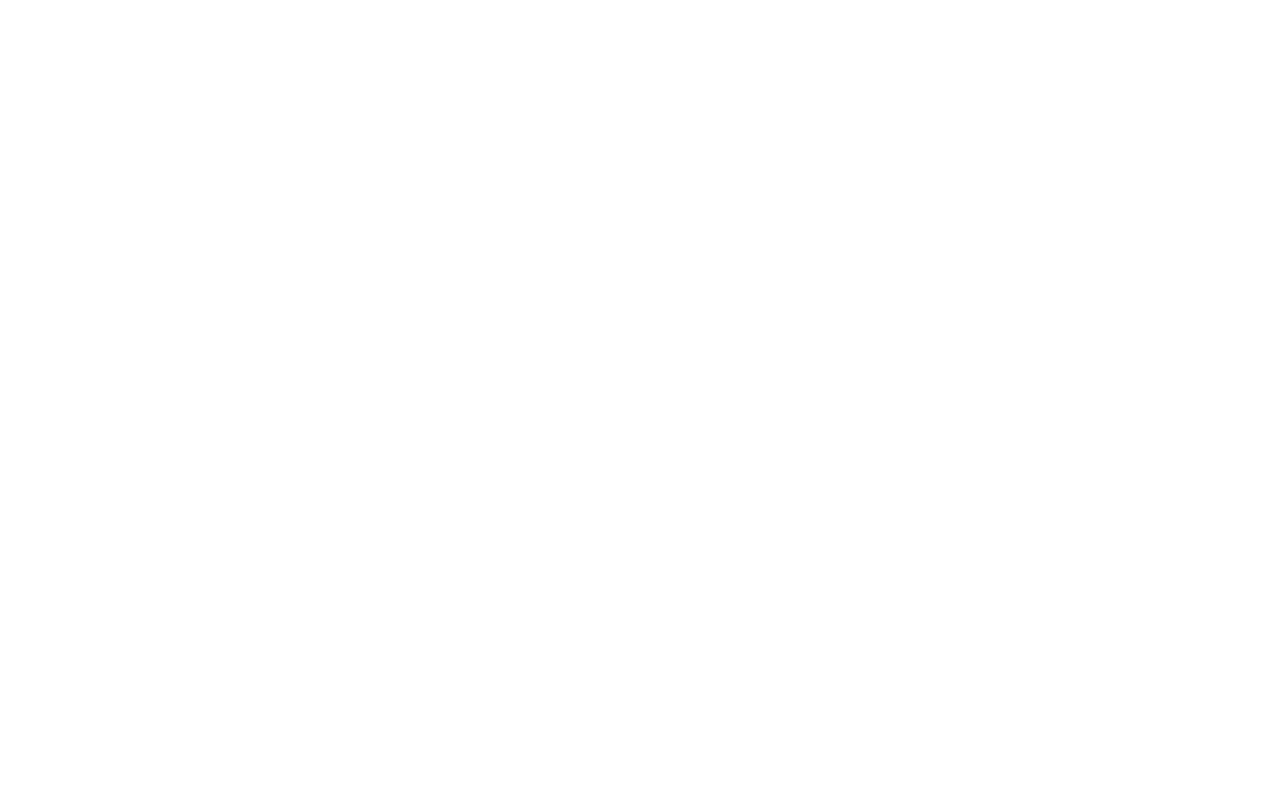
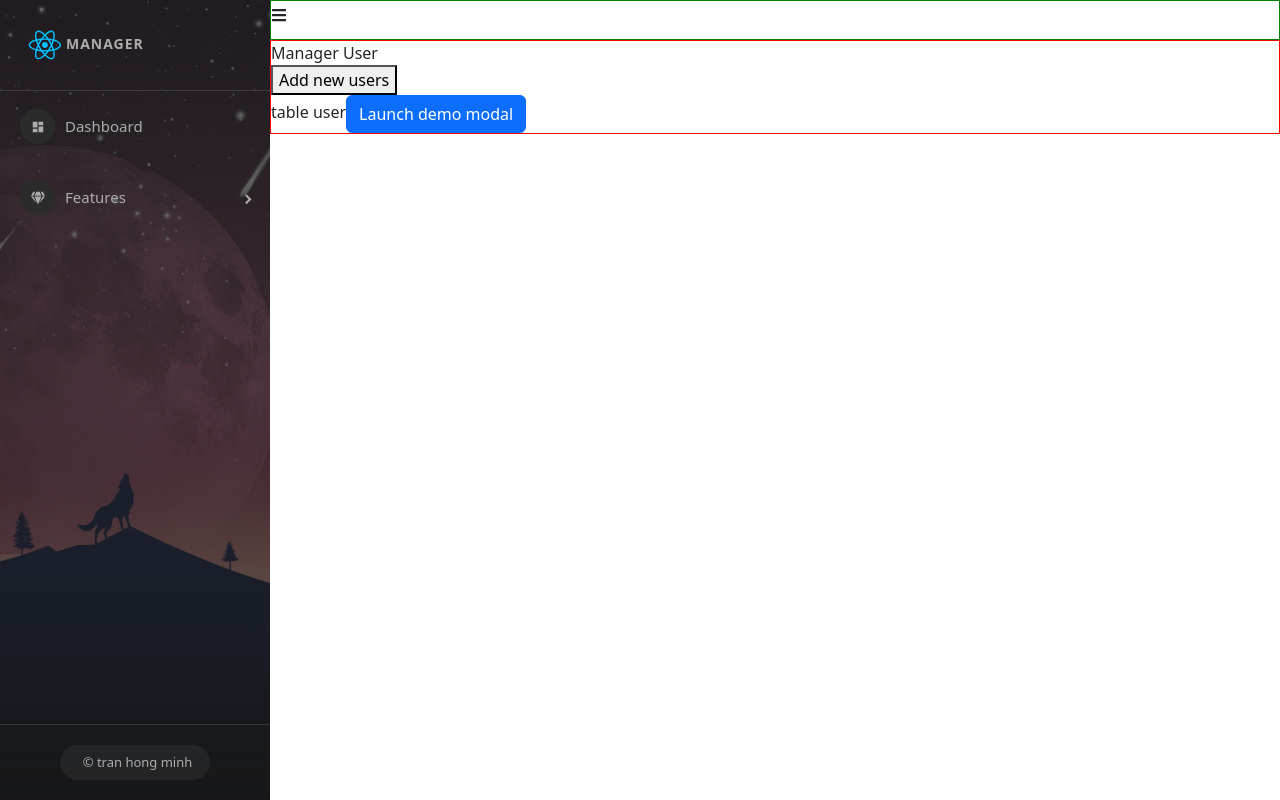
Before and after one commit to Minhth1204/project-reactjs, a React (Create React App) app: page /admins/manage-users in a window 1280 px wide. Before the commit this address had no page. Built offline with nearby package versions, Linux system fonts and the light colour scheme.

Commit message:
chia layout và demo qua form thêm moi nguoi dung

```diff
--- a/package.json
+++ b/package.json
@@ -6,14 +6,17 @@
     "@testing-library/jest-dom": "^5.17.0",
     "@testing-library/react": "^13.4.0",
     "@testing-library/user-event": "^13.5.0",
+    "axios": "0.27.2",
     "bootstrap": "^5.3.3",
     "react": "^18.3.1",
     "react-bootstrap": "^2.10.2",
     "react-dom": "^18.3.1",
     "react-icons": "4.4.0",
+    "react-paginate": "8.1.3",
     "react-pro-sidebar": "0.7.1",
     "react-router-dom": "6.3.0",
     "react-scripts": "5.0.1",
+    "react-toastify": "9.0.7",
     "web-vitals": "^2.1.4"
   },
   "scripts": {
--- a/src/App.scss
+++ b/src/App.scss
@@ -83,6 +83,7 @@
                 background: #303030;
                 color: white;
                 height: 40px;
+                border: none;
 
                 &:hover {
                     background: black;
--- a/src/Components/Admin/Admin.js
+++ b/src/Components/Admin/Admin.js
@@ -2,6 +2,7 @@
 import './Admin.scss'
 import { FaBars } from 'react-icons/fa'
 import { useState } from "react";
+import { Outlet } from 'react-router-dom';
 
 const Admin = (props) => {
     const [collapsed, setcollapsed] = useState(false)
@@ -11,8 +12,13 @@
                 <SideBar collapsed={collapsed} />
             </div>
             <div className="admin-content">
-                <FaBars onClick={() => setcollapsed(!collapsed)} />
-                <span></span>content go here
+                <div className="admin-header">
+                    <FaBars onClick={() => setcollapsed(!collapsed)} />
+                </div>
+                <div className="admin-main">
+                    <Outlet />
+                </div>
+
             </div>
         </div>
     )
--- a/src/Components/Admin/Admin.scss
+++ b/src/Components/Admin/Admin.scss
@@ -6,4 +6,17 @@
             height: 100vh !important;
         }
     }
+
+    .admin-content {
+        width: 100%;
+
+        .admin-header {
+            height: 40px;
+            border: 1px solid green;
+        }
+
+        .admin-main {
+            border: 1px solid red;
+        }
+    }
 }
--- a/src/Components/Admin/SideBarAdmin.js
+++ b/src/Components/Admin/SideBarAdmin.js
@@ -8,11 +8,9 @@
     SidebarFooter,
     SidebarContent,
 } from 'react-pro-sidebar';
-
 import { FaTachometerAlt, FaGem, FaList, FaGithub, FaRegLaughWink, FaHeart } from 'react-icons/fa';
 import sidebarBg from '../../assets/bg2.jpg';
-
-
+import { Link } from 'react-router-dom'
 import { DiReact } from "react-icons/di";
 import { MdDashboard } from "react-icons/md";
 
@@ -45,6 +43,7 @@
                     >
                         <DiReact size={'3em'} color={"00bfff"} />
                         <span >Manager</span>
+                        <Link to='/home' />
                     </div>
                 </SidebarHeader>
 
@@ -54,6 +53,7 @@
                             icon={<MdDashboard />}
                         >
                             Dashboard
+                            <Link to='/admins' />
                         </MenuItem>
                     </Menu>
                     <Menu iconShape="circle">
@@ -62,8 +62,9 @@
                             title="Features"
                         >
                             <MenuItem> Quản lý Users</MenuItem>
-                            <MenuItem > Quản lý Bài Quiz</MenuItem>
-                            <MenuItem> Quản lý Câu Hỏi</MenuItem>
+                            <Link to='/admins/manage-users' />
+                            {/* <MenuItem > Quản lý Bài Quiz</MenuItem>
+                            <MenuItem> Quản lý Câu Hỏi</MenuItem> */}
                         </SubMenu>
 
                     </Menu>
@@ -77,13 +78,13 @@
                         }}
                     >
                         <a
-                            href="https://haryphamdev.github.io/hoidanit-udemy/"
+                            href="https://github.com/Minhth1204/project-reactjs"
                             target="_blank"
                             className="sidebar-btn"
                             rel="noopener noreferrer"
                         >
                             <span style={{ whiteSpace: 'nowrap', textOverflow: 'ellipsis', overflow: 'hidden' }}>
-                                &#169; Hỏi Dân IT Udemy
+                                &#169; tran hong minh
                             </span>
                         </a>
                     </div>
--- /dev/null
+++ b/src/Components/Admin/content/DashBoard.js
@@ -0,0 +1,8 @@
+const DashBoard = () => {
+    return (
+        <div>
+            DashBoard
+        </div>
+    )
+}
+export default DashBoard
--- /dev/null
+++ b/src/Components/Admin/content/ManagerUser.js
@@ -0,0 +1,22 @@
+import ModalCreateUser from "./ModalCreateUser";
+
+
+const ManagerUser = () => {
+    return (
+        <div classNameName="manga-user-container">
+            <div classNameName="title">
+                Manager User
+            </div>
+            <div classNameName="content">
+                <div>
+                    <button>Add new users</button>
+                </div>
+                <div>
+                    table user
+                    <ModalCreateUser />
+                </div>
+            </div>
+        </div>
+    )
+}
+export default ManagerUser;
--- /dev/null
+++ b/src/Components/Admin/content/ModalCreateUser.js
@@ -0,0 +1,70 @@
+import { useState } from 'react';
+import Button from 'react-bootstrap/Button';
+import Modal from 'react-bootstrap/Modal';
+
+const ModalCreateUser = () => {
+    const [show, setShow] = useState(false);
+
+    const handleClose = () => setShow(false);
+    const handleShow = () => setShow(true);
+
+
+    return (
+        <>
+            <Button variant="primary" onClick={handleShow}>
+                Launch demo modal
+            </Button>
+
+            <Modal
+                show={show}
+                onHide={handleClose}
+                size="xl"
+                backdrop='static'
+            >
+                <Modal.Header closeButton>
+                    <Modal.Title>Add new user</Modal.Title>
+                </Modal.Header>
+                <Modal.Body>
+                    <form className="row g-3">
+                        <div className="col-md-6">
+                            <label className="form-label">Email</label>
+                            <input type="email" className="form-control" id="inputEmail4" />
+                        </div>
+                        <div className="col-md-6">
+                            <label className="form-label">Password</label>
+                            <input type="password" className="form-control" />
+                        </div>
+
+                        <div className="col-md-6">
+                            <label className="form-label">username</label>
+                            <input type="text" className="form-control" />
+                        </div>
+                        <div className="col-md-4">
+                            <label className="form-label">Role</label>
+                            <select className="form-select">
+                                <option selected value='USER'>USER</option>
+                                <option value='ADMIN'>ADMIN</option>
+                            </select>
+                        </div>
+                        <div className='col-md-12'>
+                            <label className='form-lable'>Image : </label>
+                            <input type='file' />
+                        </div>
+
+
+
+                    </form>
+                </Modal.Body>
+                <Modal.Footer>
+                    <Button variant="secondary" onClick={handleClose}>
+                        Close
+                    </Button>
+                    <Button variant="primary" onClick={handleClose}>
+                        Save
+                    </Button>
+                </Modal.Footer>
+            </Modal>
+        </>
+    );
+}
+export default ModalCreateUser;
--- a/src/index.js
+++ b/src/index.js
@@ -8,6 +8,8 @@
 import User from './Components/User/User';
 import Admin from './Components/Admin/Admin';
 import HomePage from './Components/Home/HomePage';
+import ManagerUser from './Components/Admin/content/ManagerUser';
+import DashBoard from './Components/Admin/content/DashBoard';
 
 const root = ReactDOM.createRoot(document.getElementById('root'));
 root.render(
@@ -19,7 +21,10 @@
           <Route path="users" element={<User />} />
 
         </Route>
-        <Route path="admins" element={<Admin />} />
+        <Route path="/admins" element={<Admin />} >
+          <Route index element={<DashBoard />} />
+          <Route path="manage-users" element={<ManagerUser />} />
+        </Route>
       </Routes>
     </BrowserRouter>
   </React.StrictMode>
```
Also changed, not shown: 1 other file (tests, documents, lock files or other folders).
